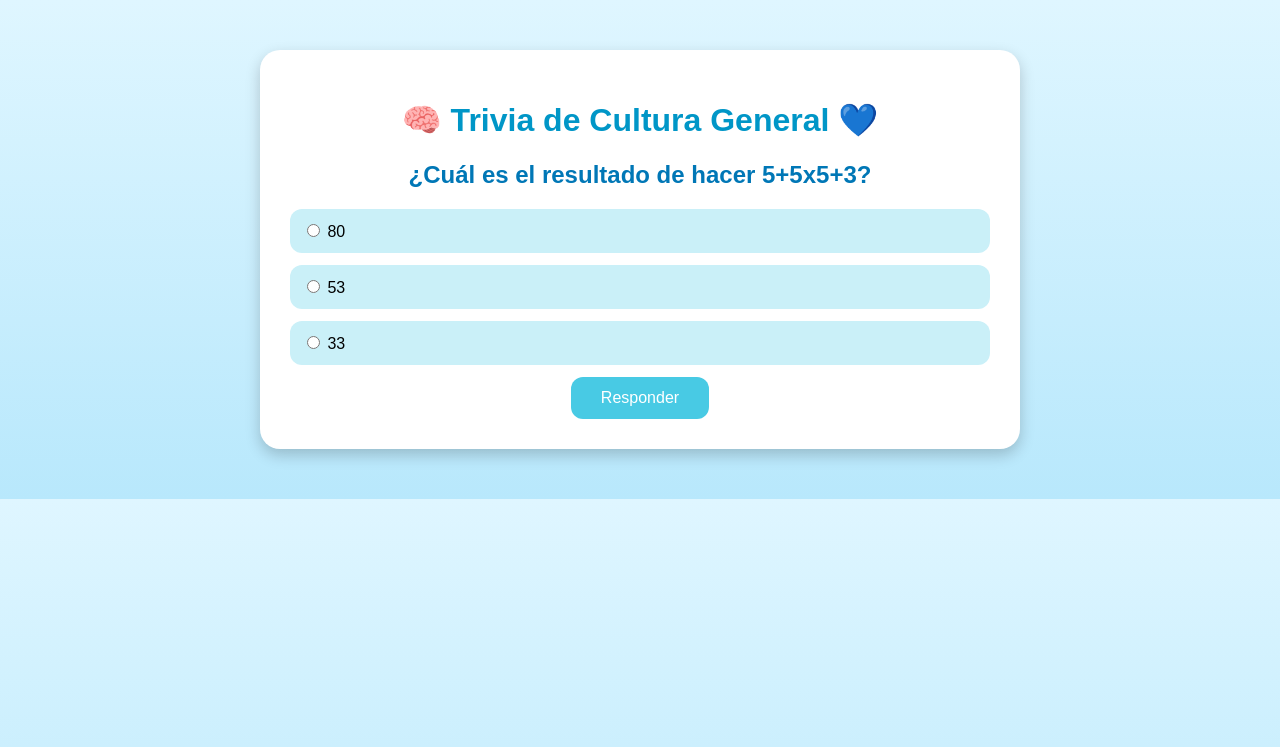
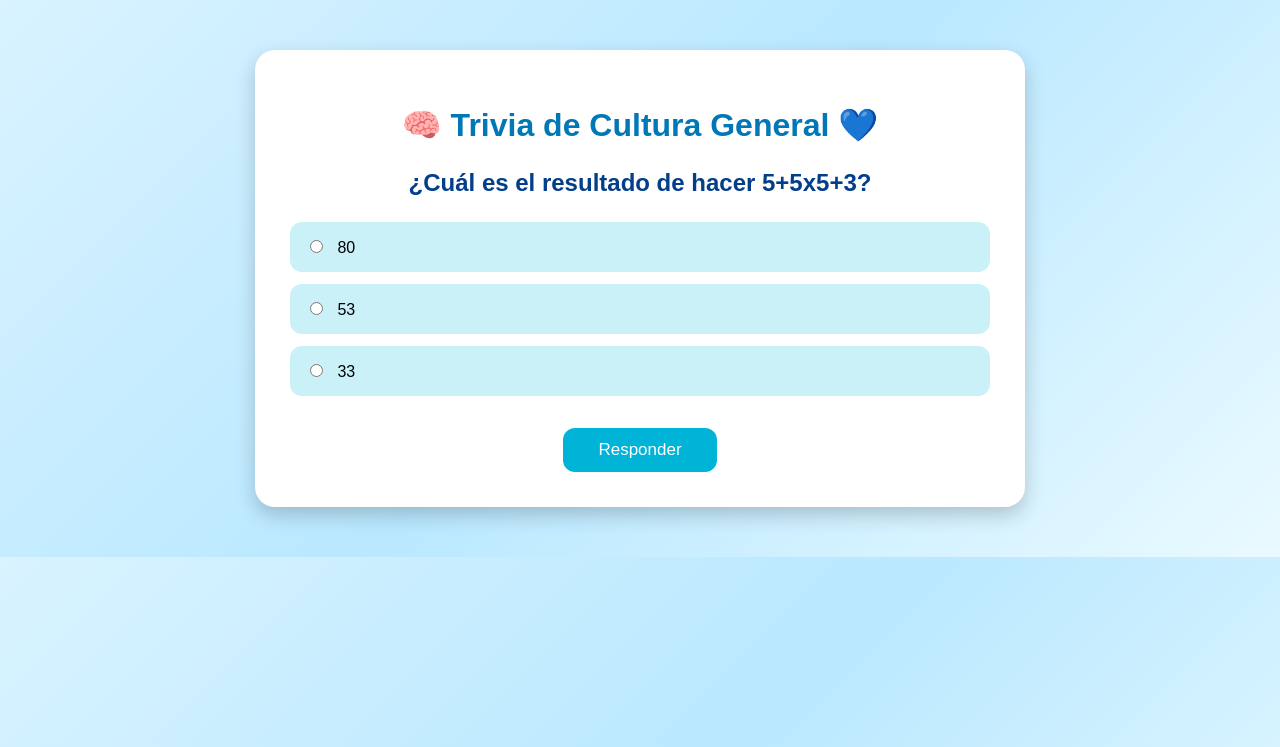
Before and after one commit to 2021cesioludmilaabril-dev/mi-app-flask, a Flask app: page / in a window 1280 px wide. Shown: the top 747 px of the page. Run offline with Flask 3, Linux system fonts and the light colour scheme; the visitor is signed in with stand-in values (Sample User, id 1).

Commit message:
Update style.css

```diff
--- a/static/style.css
+++ b/static/style.css
@@ -1,65 +1,79 @@
-body {
-    font-family: Arial, sans-serif;
-    background: linear-gradient(to bottom, #dff6ff, #b8e8fc);
-    margin: 0;
-    padding: 0;
+body{
+    margin:0;
+    padding:0;
+    font-family: Arial, Helvetica, sans-serif;
+    background: linear-gradient(135deg,#d9f3ff,#b9e8ff,#eafaff);
 }
 
-.contenedor {
-    width: 60%;
-    max-width: 700px;
-    margin: 50px auto;
-    background-color: white;
-    padding: 30px;
-    border-radius: 20px;
-    box-shadow: 0 6px 15px rgba(0,0,0,0.2);
-    text-align: center;
+.contenedor{
+    width:60%;
+    max-width:700px;
+    margin:50px auto;
+    background:white;
+    padding:35px;
+    border-radius:20px;
+    box-shadow:0 8px 20px rgba(0,0,0,.2);
+    text-align:center;
 }
 
-h1 {
-    color: #0096c7;
+h1{
+    color:#0077b6;
+    margin-bottom:25px;
 }
 
-h2 {
-    color: #0077b6;
+h2{
+    color:#023e8a;
+    margin-bottom:25px;
 }
 
-h3 {
-    color: #023e8a;
+h3{
+    color:#0096c7;
 }
 
-.opcion {
-    display: block;
-    text-align: left;
-    background-color: #caf0f8;
-    margin: 12px 0;
-    padding: 12px;
-    border-radius: 12px;
-    cursor: pointer;
-    transition: 0.3s;
+.opcion{
+    display:block;
+    text-align:left;
+    background:#caf0f8;
+    padding:15px;
+    margin:12px 0;
+    border-radius:12px;
+    cursor:pointer;
+    transition:.3s;
 }
 
-.opcion:hover {
-    background-color: #90e0ef;
+.opcion:hover{
+    background:#90e0ef;
+    transform:scale(1.02);
 }
 
-button {
-    background-color: #48cae4;
-    color: white;
-    border: none;
-    padding: 12px 30px;
-    font-size: 16px;
-    border-radius: 12px;
-    cursor: pointer;
-    transition: 0.3s;
+input[type="radio"]{
+    margin-right:10px;
 }
 
-button:hover {
-    background-color: #0096c7;
+button{
+    margin-top:20px;
+    background:#00b4d8;
+    color:white;
+    border:none;
+    padding:12px 35px;
+    border-radius:12px;
+    font-size:17px;
+    cursor:pointer;
+    transition:.3s;
 }
 
-.resultado {
-    font-size: 24px;
-    color: #0077b6;
-    font-weight: bold;
+button:hover{
+    background:#0077b6;
 }
+
+.resultado{
+    font-size:28px;
+    color:#0077b6;
+}
+
+@media(max-width:700px){
+    .contenedor{
+        width:90%;
+        padding:20px;
+    }
+}
```
